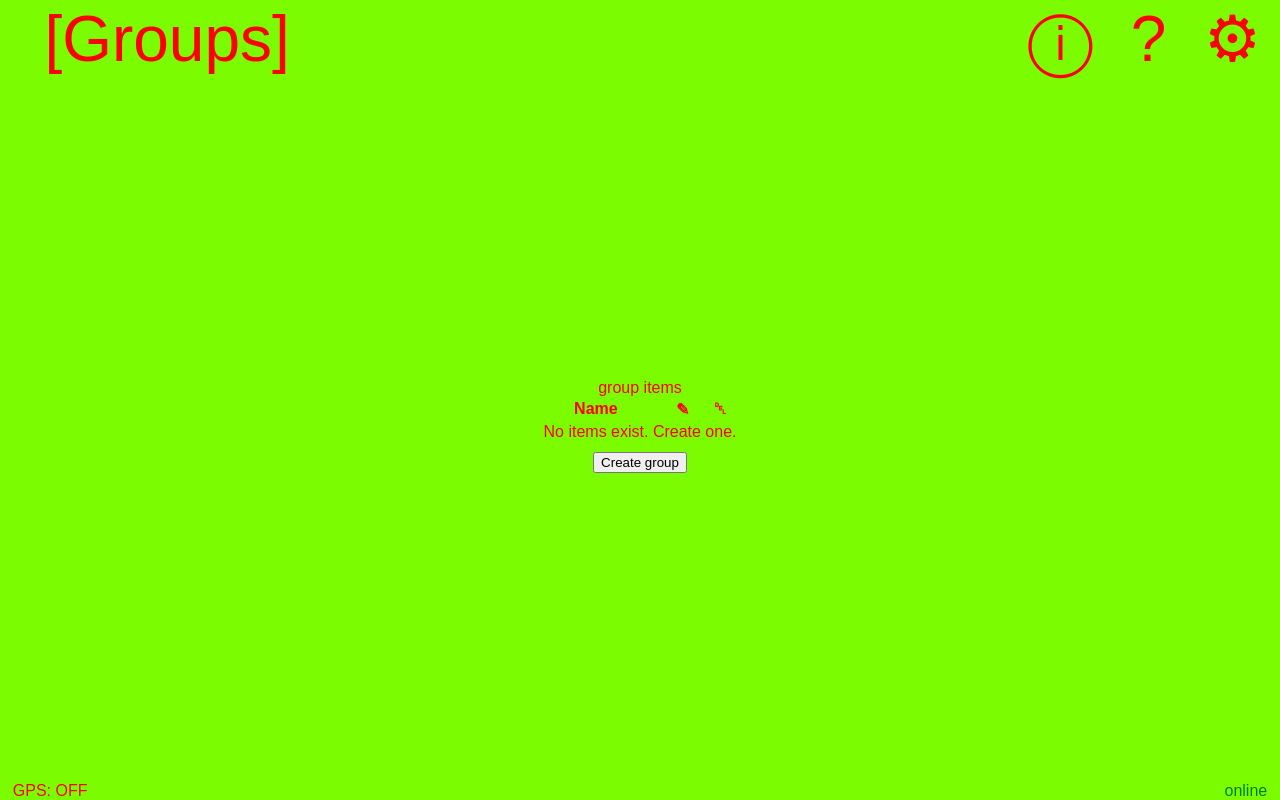
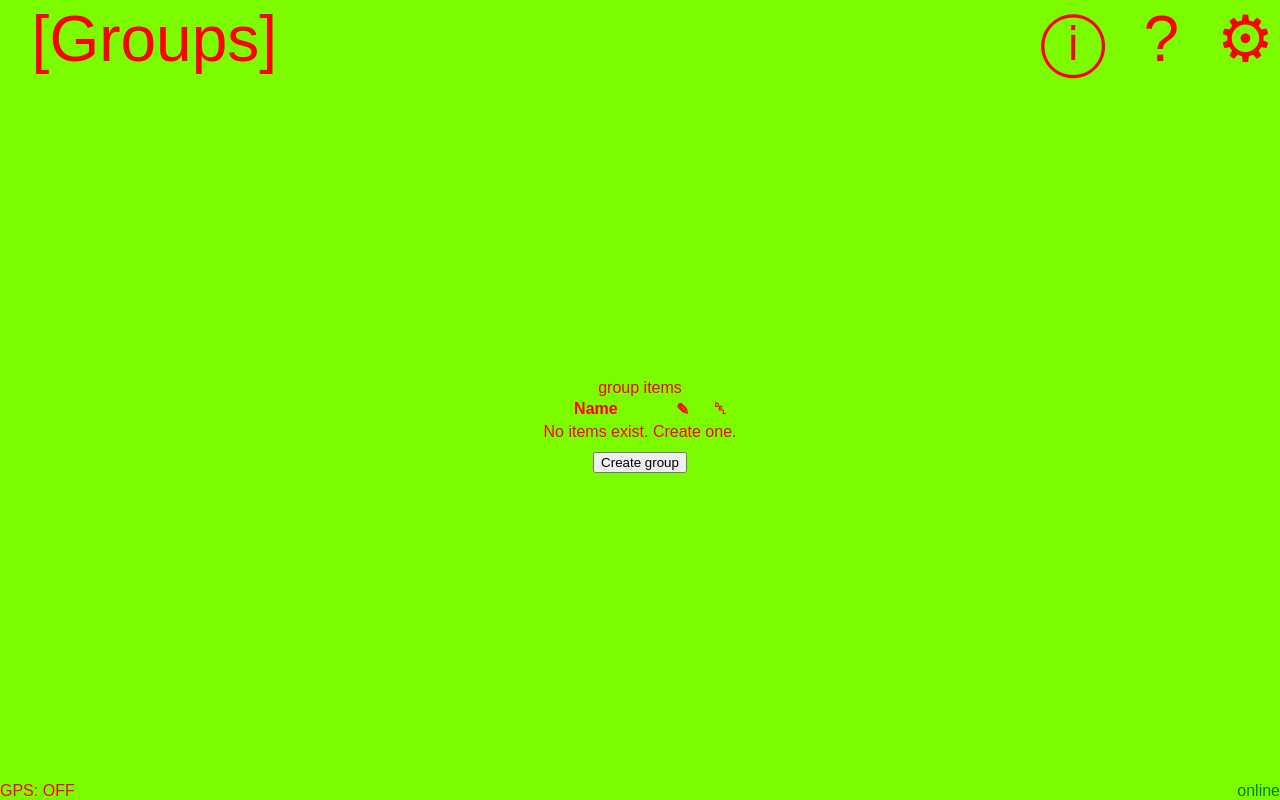
Before and after one commit to jacobpatterson1549/macro-measure, a React (Create React App) app: page / in a window 1280 px wide. Built offline with nearby package versions, Linux system fonts and the light colour scheme.

Commit message:
improving background color
it now spans to the bottom of the page if there is a scrollbar

```diff
--- a/src/components/Root.css
+++ b/src/components/Root.css
@@ -1,7 +1,8 @@
+body {
+    background-color: lawngreen;
+}
+
 .Root {
-    background-color: lawngreen;
-    padding-left:  1vw;
-    padding-right: 1vw;
     height: 100vh;
     color: red;
     display: flex;
```
